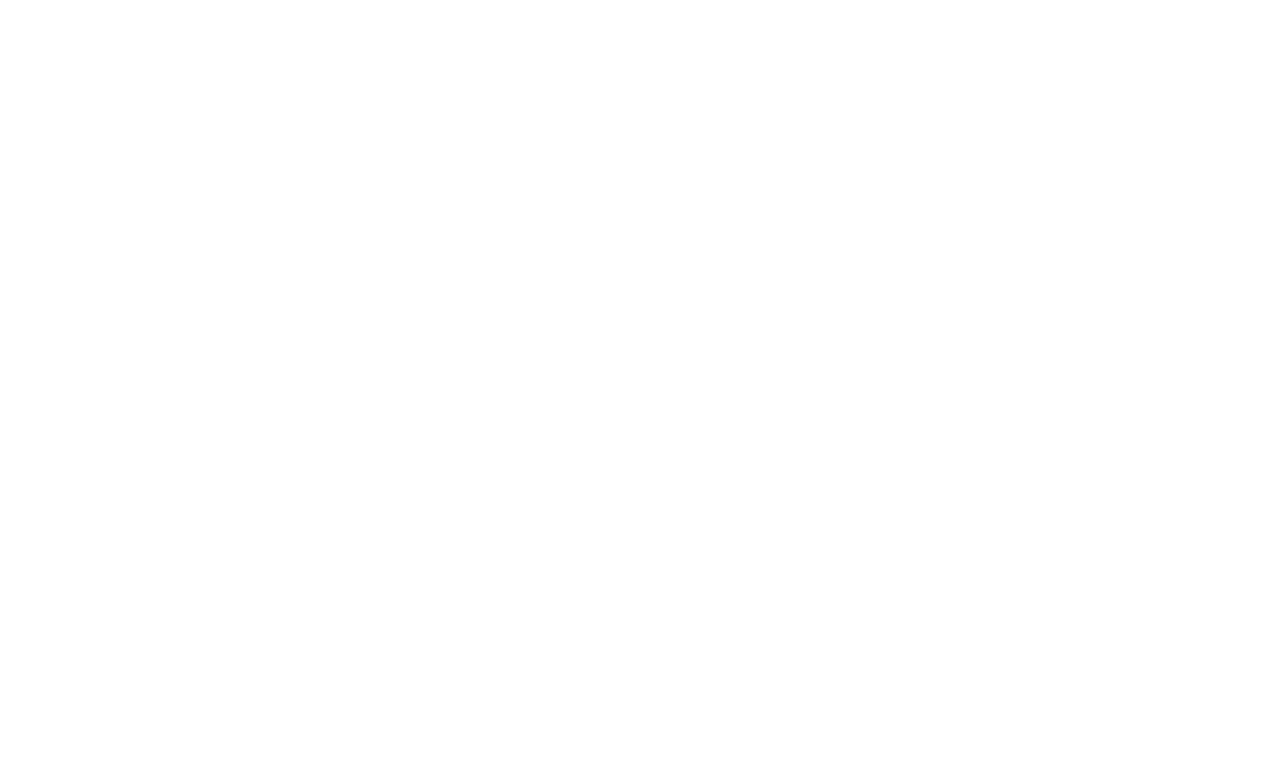
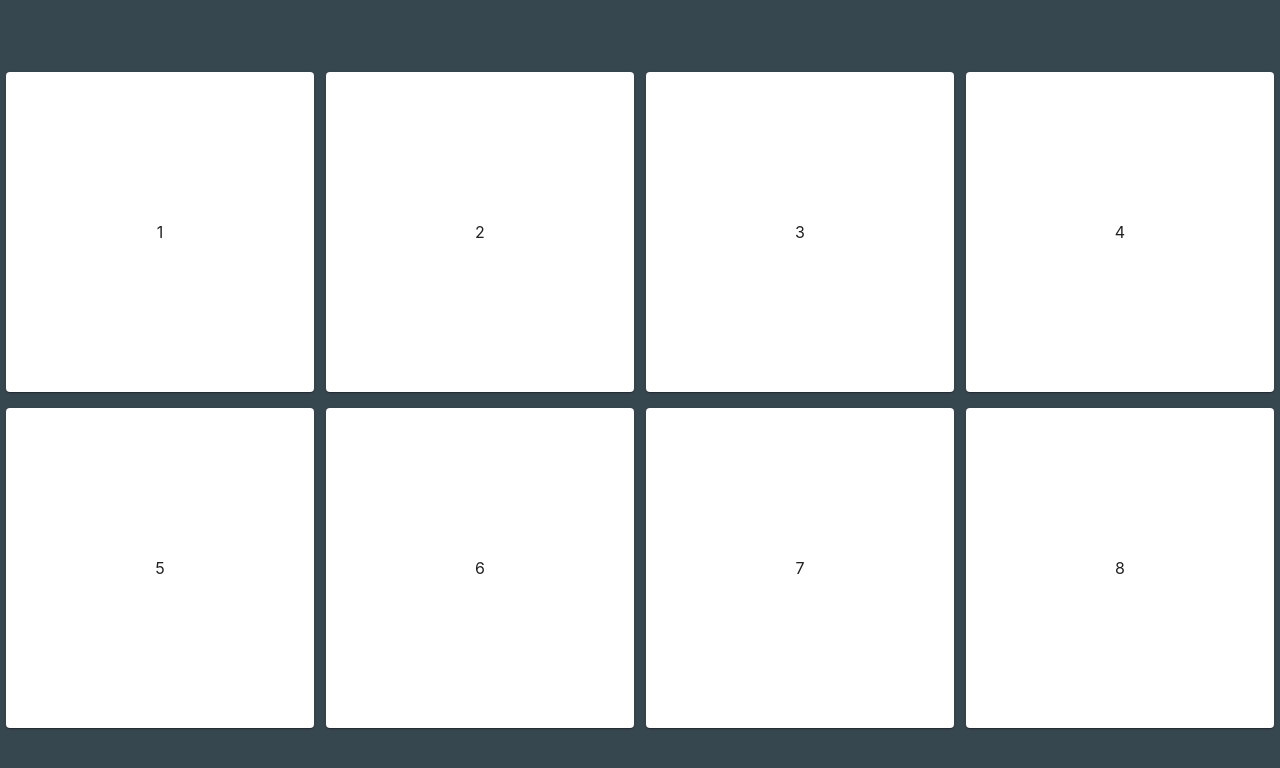
Before and after one commit to detimdejong/OK-Throwaway, a React (Create React App) app in the folder okthrowaway.ui/: page /selectlist in a window 1280 px wide. Before the commit this address had no page. Shown: the top 768 px of the page. Built offline with nearby package versions, Linux system fonts and the light colour scheme.

Commit message:
Add list selection page

```diff
--- a/okthrowaway.ui/package.json
+++ b/okthrowaway.ui/package.json
@@ -4,6 +4,7 @@
   "private": true,
   "dependencies": {
     "@material-ui/core": "^4.12.3",
+    "@mui/material": "^5.2.1",
     "@mui/styles": "^5.2.1",
     "@testing-library/jest-dom": "^5.11.4",
     "@testing-library/react": "^11.1.0",
--- a/okthrowaway.ui/src/pages/Home.tsx
+++ b/okthrowaway.ui/src/pages/Home.tsx
@@ -13,7 +13,7 @@
     },
     innerContainer: {
         backgroundColor: colors.bluegrey800,
-        height: "94%",
+        height: "90%",
         width: "100%",
         position: "absolute",
         alignItems: "center",
@@ -47,7 +47,6 @@
             </div>
 
             <div className={classes.innerContainer}>
-
                 <Paper className={classes.button}>
                     <BsKeyboard size="90%" color={colors.grey800} />
                 </Paper>
--- /dev/null
+++ b/okthrowaway.ui/src/pages/ListOverview.tsx
@@ -0,0 +1,50 @@
+import * as React from 'react';
+import { makeStyles } from "@material-ui/core";
+import colors from "../constants/colors";
+import Grid from '@mui/material/Grid';
+import Paper from '@mui/material/Paper';
+
+const useStyles = makeStyles({
+    container: {
+        height: "100%",
+        width: "100%",
+        position: "absolute",
+        backgroundColor: colors.bluegrey800,
+        display: "flex",
+        alignItems: "center",
+        justifyContent: "center"
+    },
+    listContainer: {
+        backgroundColor: colors.amber100,
+        height: "40vh",
+        width: "24vw",
+    }
+});
+
+export default function ListOverview() {
+    const classes = useStyles();
+    const lists = React.useMemo(() => ["1", "2", "3", "4", "5", "6", "7", "8"], []);
+
+    return (
+        <div className={classes.container}>
+            <Grid
+                container
+                rowSpacing={2}
+                justifyContent="center"
+                alignItems="center"
+            >
+                {lists.map((v) => (
+                    <Grid item xs={3}>
+                        <div style={{alignItems: "center", justifyContent: "center", display: "flex" }}>
+                            <Paper className={classes.listContainer}>
+                                <div style={{height: "100%", alignItems: "center", justifyContent: "center", display: "flex" }}>
+                                    <p>{v}</p>
+                                </div>
+                            </Paper>
+                        </div>
+                    </Grid>
+                ))}
+            </Grid>
+        </div>
+    );
+}
--- a/okthrowaway.ui/src/pages/RoutingConfiguration.tsx
+++ b/okthrowaway.ui/src/pages/RoutingConfiguration.tsx
@@ -1,16 +1,17 @@
-import React from "react";
 import {
     BrowserRouter as Router,
     Routes,
     Route
 } from "react-router-dom";
 import Home from "./Home";
+import ListOverview from "./ListOverview";
 
 export default function RoutingConfiguration() {
     return (
         <Router>
             <Routes>
                 <Route path="/" element={<Home />} />
+                <Route path="/selectlist" element={<ListOverview />}/>
             </Routes>
         </Router>
     );
```
